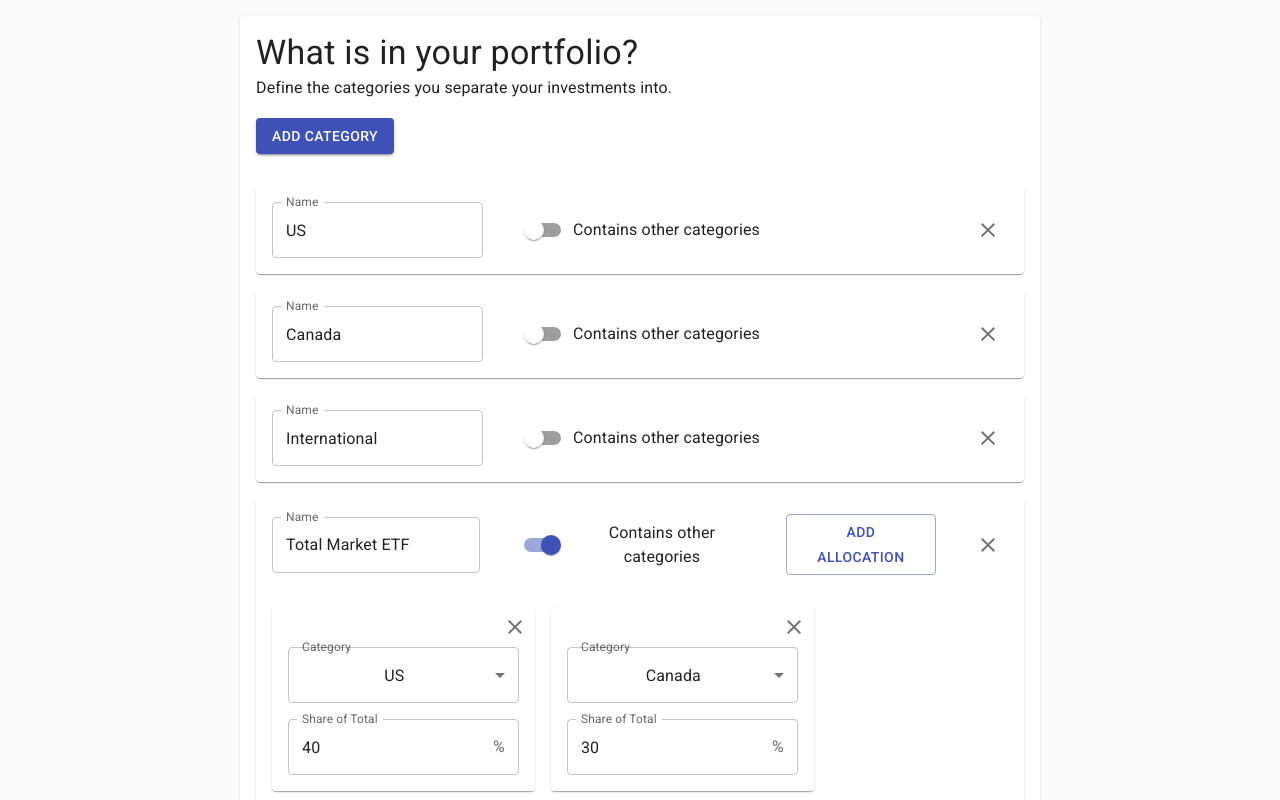
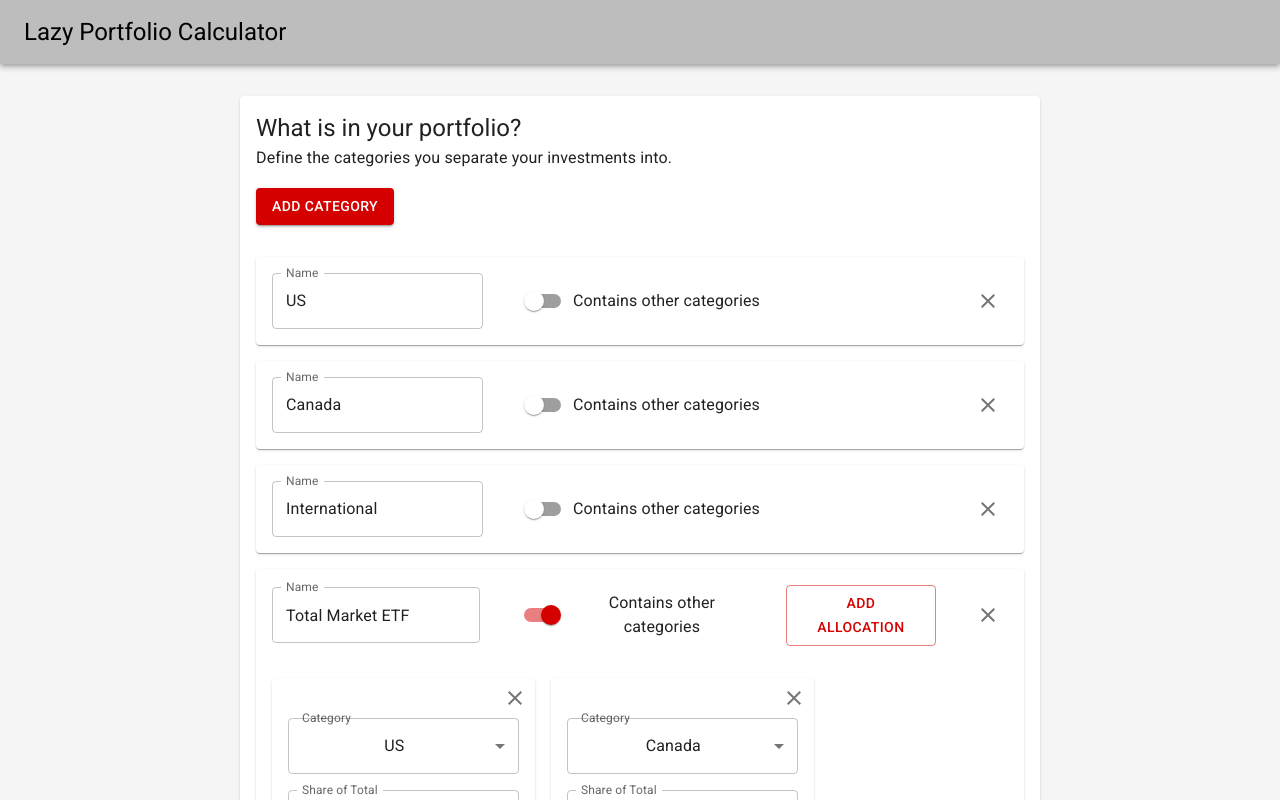
Before and after one commit to markdion/investing-toolbox, a React (Create React App) app: page / in a window 1280 px wide. Shown: the top 800 px of the page. Built offline with nearby package versions, Linux system fonts and the light colour scheme.

Commit message:
improved styling and theme

```diff
--- a/src/Home.jsx
+++ b/src/Home.jsx
@@ -1,4 +1,5 @@
-import { Box, createTheme, ThemeProvider } from "@mui/material";
+import { AppBar, Box, createTheme, ThemeProvider, Toolbar, Typography } from "@mui/material";
+import { grey } from "@mui/material/colors";
 import AmountsContainer from "./components/AmountsContainer";
 import CategoryContainer from "./components/CategoryContainer";
 import ContributionContainer from "./components/ContributionContainer";
@@ -9,21 +10,28 @@ import RootProvider from "./providers/RootProvider";
 
 export default function Home() {
 
-  const theme = createTheme({
+  const theme = createTheme(
+    {
       palette: {
-      type: 'light',
         primary: {
-        main: '#3f51b5',
+          main: '#bdbdbd',
+          light: '#efefef',
+          dark: '#8d8d8d',
+          contrastText: '#000000'
         },
         secondary: {
-        main: '#ff3e00',
+          main: '#d50000',
+          light: '#ff5131',
+          dark: '#9b0000',
+          contrastText: '#ffffff'
         },
         background: {
-        default: '#fafafa',
+          default: grey[100],
           paper: '#ffffff'
         },
       },
-  })
+    }
+  )
 
   return (
     <ThemeProvider theme={theme}>
@@ -32,8 +40,16 @@ export default function Home() {
           bgcolor: "background.default",
           display: "flex",
           alignItems: "center",
-          flexDirection: "column"
+          flexDirection: "column",
+          pt: 2,
+          pb: 4
         }}>
+          <AppBar position="absolute">
+            <Toolbar>
+              <Typography variant="h5" color="inherit" noWrap>Lazy Portfolio Calculator</Typography>
+            </Toolbar>
+          </AppBar>
+          <Toolbar />
           <Section
             headerText={"What is in your portfolio?"}
             subHeaderText={"Define the categories you separate your investments into."}
@@ -59,6 +75,9 @@ export default function Home() {
             subHeaderText={"Below is the optimal way to distribute your contribution to work toward your distribution goals."}
             bodyComponent={<ResultContainer />}
           />
+          <Typography sx={{ pt: 2 }} variant="body2" color="text.secondary" align="center">
+            Made By Mark. Copyright © 2022.
+          </Typography>
         </Box>
       </RootProvider>
     </ThemeProvider>
--- a/src/components/AmountsContainer.jsx
+++ b/src/components/AmountsContainer.jsx
@@ -29,6 +29,7 @@ export default function AmountsContainer() {
         }}>
           <Button sx={{ margin: "1rem 0", width: "fit-content" }}
             variant="contained"
+            color="secondary"
             onClick={() => {
               dispatch({ type: 'addAccount' });
             }}>
@@ -45,6 +46,7 @@ export default function AmountsContainer() {
               key={accountId}>
               <Button sx={{ margin: "1rem 0", width: "fit-content" }}
                 variant="outlined"
+                color="secondary"
                 onClick={() => {
                   dispatch({ type: 'removeAccount', accountId});
                 }}>
@@ -71,7 +73,7 @@ export default function AmountsContainer() {
                 alignItems: "flex-start",
                 flexDirection: "column",
                 gap: "1rem",
-                width: "227px"
+                width: "244px"
               }}
               key={accountId}
             >
--- a/src/components/Category.jsx
+++ b/src/components/Category.jsx
@@ -41,6 +41,7 @@ export default function Category({
             sx={{ margin: "1rem" }}
             control={
               <Switch
+                color="secondary"
                 checked={category.isSuper}
                 onChange={(event) => {
                   dispatch({ type: "toggleSuper", id: categoryId, isSuper: event.target.checked });
@@ -52,6 +53,7 @@ export default function Category({
             <Button
               sx={{ margin: "1rem", width: "fit-content" }}
               variant="outlined"
+              color="secondary"
               onClick={(event) => {
                 dispatch({ type: "addCategoryAllocation", id: categoryId });
               }}>
--- a/src/components/CategoryContainer.jsx
+++ b/src/components/CategoryContainer.jsx
@@ -18,6 +18,7 @@ export default function CategoryContainer() {
       <Button
         sx={{ margin: "1rem 0", width: "fit-content" }}
         variant="contained"
+        color="secondary"
         onClick={() => dispatch({type: "addCategory" })}>
         Add Category
       </Button>
--- a/src/components/ResultContainer.jsx
+++ b/src/components/ResultContainer.jsx
@@ -98,6 +98,7 @@ export default function ResultContainer() {
       <Button
         sx={{ margin: "1rem 0", width: "fit-content" }}
         variant="contained"
+        color="secondary"
         onClick={() => calculate(state.contribution)}>
         Calculate
       </Button>
--- a/src/components/shared/Section.jsx
+++ b/src/components/shared/Section.jsx
@@ -16,7 +16,7 @@ export default function Section({
       padding: "1rem",
       width: "60%"
     }}>
-      <Typography variant="h4" align="left">{headerText}</Typography>
+      <Typography variant="h5" align="left">{headerText}</Typography>
       <Typography variant="subtitle1" align="left">{subHeaderText}</Typography>
       {bodyComponent}
     </Paper>
```
Lines whose indentation alone changed are shown as unchanged.
